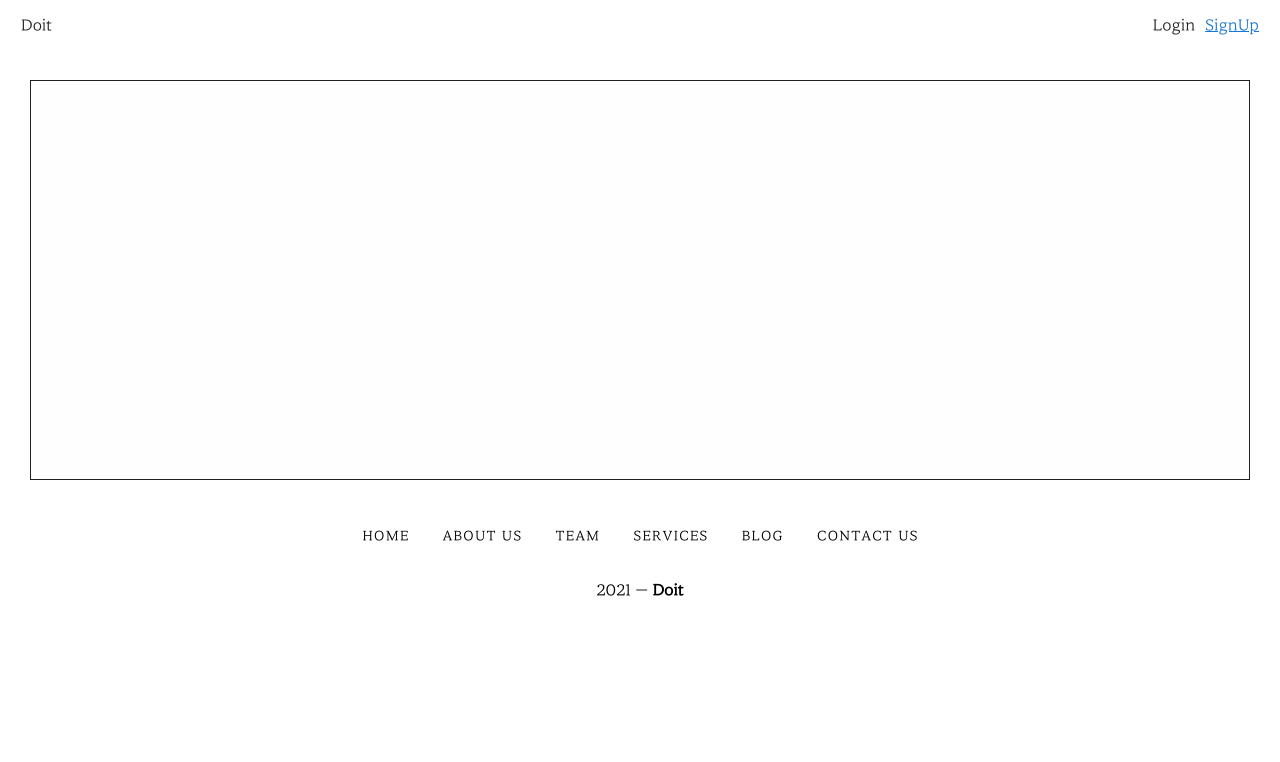
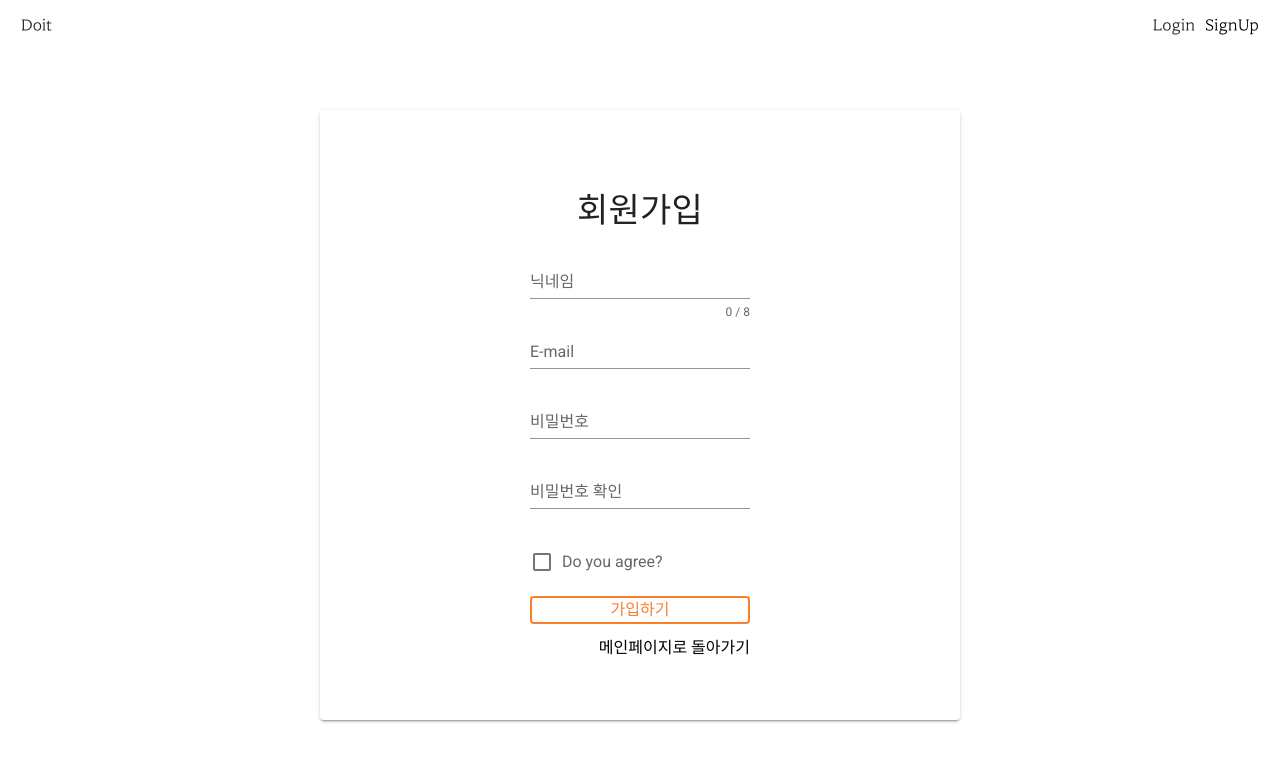
Before and after one commit to jun0811/Doit, a Vue app in the folder frontend/: page /user/join in a window 1280 px wide. Shown: the top 762 px of the page. Built offline with nearby package versions, Linux system fonts and the light colour scheme.

Commit message:
features Login UI

```diff
--- a/frontend/src/App.vue
+++ b/frontend/src/App.vue
@@ -1,30 +1,30 @@
 <template>
   <v-app>
     <div>
-        <Header></Header>
-        <WordCloud></WordCloud>
-        <Aside></Aside>
-        <Footer></Footer>
+      <!-- <Header></Header>
+      <WordCloud></WordCloud>
+      <Aside></Aside>
+      <Footer></Footer> -->
+      <router-view></router-view>
     </div>
   </v-app>
 </template>
 
 <script>
 import "./assets/css/main.css";
-import Header from "@/components/common/Header.vue";
-import Footer from "@/components/common/Footer.vue";
-import Aside from "@/components/common/Aside.vue";
-import WordCloud from "@/components/WordCloud.vue";
+// import Header from "@/components/common/Header.vue";
+// import Footer from "@/components/common/Footer.vue";
+// import Aside from "@/components/common/Aside.vue";
+// import WordCloud from "@/components/WordCloud.vue";
 
 export default {
   name: 'App',
 
   components: {
-
-      Header,
-      Footer,
-      Aside,
-      WordCloud
+      // Header,
+      // Footer,
+      // Aside,
+      // WordCloud
     },
 
 
--- a/frontend/src/assets/css/main.css
+++ b/frontend/src/assets/css/main.css
@@ -29,3 +29,7 @@ body {
   align-items: center; */
   font-family: maruburi;
 }
+a{
+  text-decoration:none !important;
+  color: black !important;
+}
--- a/frontend/src/router/index.js
+++ b/frontend/src/router/index.js
@@ -16,7 +16,7 @@ import MileageShop from "../views/MileageShop.vue"
 Vue.use(VueRouter)
 const routes = [
   {
-    path: "/asdsaaaaaasdasdsa",
+    path: "/",
     name: "Main",
     component: Main
   },
--- a/frontend/src/views/User/Join.vue
+++ b/frontend/src/views/User/Join.vue
@@ -1,15 +1,163 @@
 <template>
   <div>
-      Hi
+    <Header></Header>
+  <v-card  class="d-flex align-center flex-column my-15 mx-auto py-15" width=50%>
+    <div class="text-h4 my-5">회원가입</div>
+    <form>
+      <v-text-field
+        v-model="name"
+        :error-messages="nameErrors"
+        :counter="8"
+        label="닉네임"
+        required
+        clearable
+        @input="$v.name.$touch()"
+        @blur="$v.name.$touch()"
+      ></v-text-field>
+      <v-text-field
+        v-model="email"
+        :error-messages="emailErrors"
+        label="E-mail"
+        required
+        clearable
+        @input="$v.email.$touch()"
+        @blur="$v.email.$touch()"
+      ></v-text-field>
+      <v-text-field
+        v-model="password"
+        :error-messages="passwordErrors"
+        label="비밀번호"
+        clearable
+        required
+        @input="$v.password.$touch()"
+        @blur="$v.password.$touch()"
+      ></v-text-field>
+      <v-text-field
+        v-model="passwordConfirm"
+        :error-messages="passwordConfirmErrors"
+        label="비밀번호 확인"
+        clearable
+        required
+        @input="$v.passwordConfirm.$touch()"
+        @blur="$v.passwordConfirm.$touch()"
+      ></v-text-field>
+      <v-checkbox
+        v-model="checkbox"
+        :error-messages="checkboxErrors"
+        label="Do you agree?"
+        required
+        @change="$v.checkbox.$touch()"
+        @blur="$v.checkbox.$touch()"
+      ></v-checkbox>
+
+      <button class="join input">가입하기</button>
+      <div class="mt-3 d-flex justify-end">
+        <span><router-link to="/user/join">메인페이지로 돌아가기</router-link></span>
+      </div>
+    </form>
+  </v-card>
   </div>
 </template>
 
 <script>
+import Header from '@/components/common/Header.vue'
+import { validationMixin } from 'vuelidate'
+import { required, maxLength, sameAs, minLength, email } from 'vuelidate/lib/validators'
+
 export default {
+  name: 'HelloWorld',
+  components: { Header},
+  mixins: [validationMixin],
+    validations: {
+      name: { required, maxLength: maxLength(8) },
+      email: { required, email },
+      select: { required },
+      password:{ required, minLength: minLength(8)},
+      passwordConfirm:{ sameAsPassword: sameAs("password")},
+      checkbox: {
+        checked (val) {
+          return val
+        },
+      },
+    },
 
-}
+    data: () => ({
+      name: '',
+      email: '',
+      password: '',
+      passwordConfirm: '',
+      select: null,
+      items: [
+        'Item 1',
+        'Item 2',
+        'Item 3',
+        'Item 4',
+      ],
+      checkbox: false,
+    }),
+
+    computed: {
+      checkboxErrors () {
+        const errors = []
+        if (!this.$v.checkbox.$dirty) return errors
+        !this.$v.checkbox.checked && errors.push('You must agree to continue!')
+        return errors
+      },
+      selectErrors () {
+        const errors = []
+        if (!this.$v.select.$dirty) return errors
+        !this.$v.select.required && errors.push('Item is required')
+        return errors
+      },
+      nameErrors () {
+        const errors = []
+        if (!this.$v.name.$dirty) return errors
+        !this.$v.name.maxLength && errors.push('닉네임은 8자이하입니다.')
+        !this.$v.name.required && errors.push('닉네임이 필요합니다.')
+        return errors
+      },
+      emailErrors () {
+        const errors = []
+        if (!this.$v.email.$dirty) return errors
+        !this.$v.email.email && errors.push('이메일 양식을 입력해주세요.')
+        !this.$v.email.required && errors.push('이메일을 입력해주세요.')
+        return errors
+      },
+      passwordErrors (){
+        const errors = []
+        if(!this.$v.password.$dirty) return errors
+        !this.$v.password.minLength && errors.push('8자 이하입니다')
+        !this.$v.password.required && errors.push('비밀번호는 필수입니다')
+        return errors
+      },
+      passwordConfirmErrors (){
+        const errors = []
+        if(!this.$v.passwordConfirm.$dirty) return errors
+        !this.$v.passwordConfirm.sameAsPassword && errors.push('비밀번호와 같지않습니다.')
+        return errors
+      }
+    },
+
+    methods: {
+      submit () {
+        this.$v.$touch()
+      },
+      clear () {
+        this.$v.$reset()
+        this.name = ''
+        this.email = ''
+        this.select = null
+        this.checkbox = false
+      },
+    },
+  }
 </script>
+<style scoped>
 
-<style>
-
+  .join.input{
+    width:220px;
+    border:2px solid #F9802D;
+    border-radius: 4px;
+    color: #F9802D;
+  }
 </style>
```
